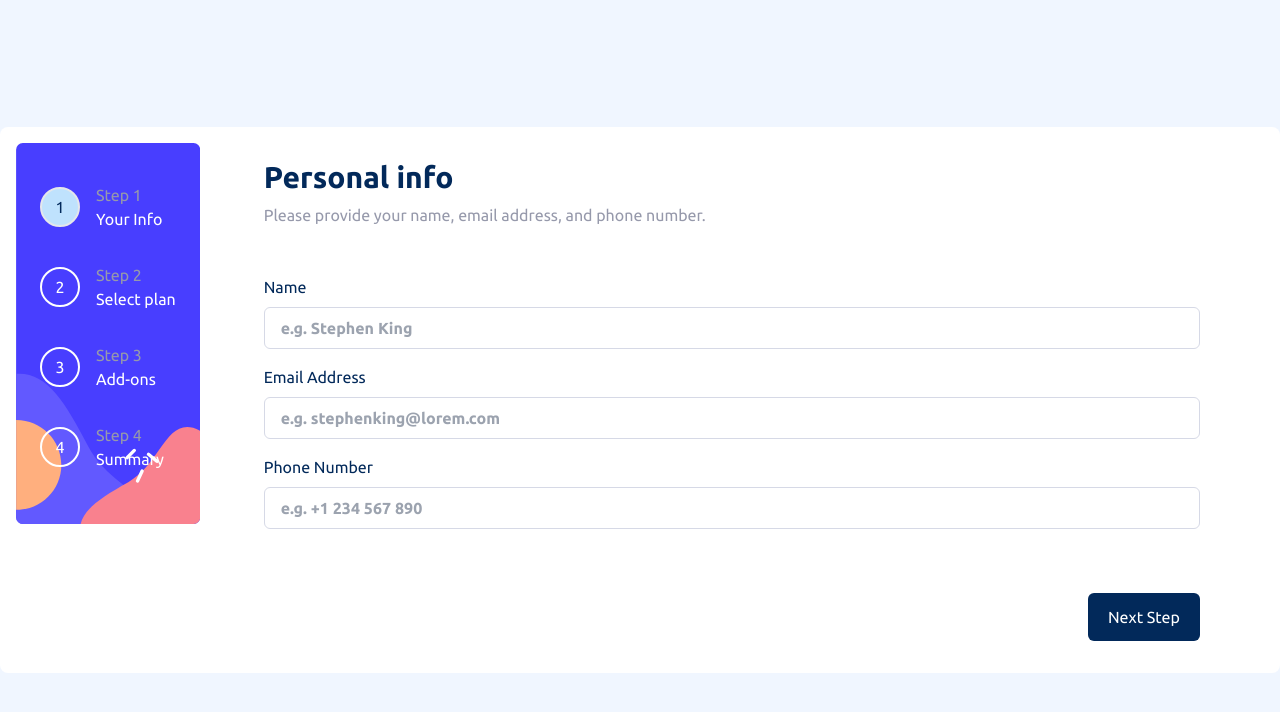
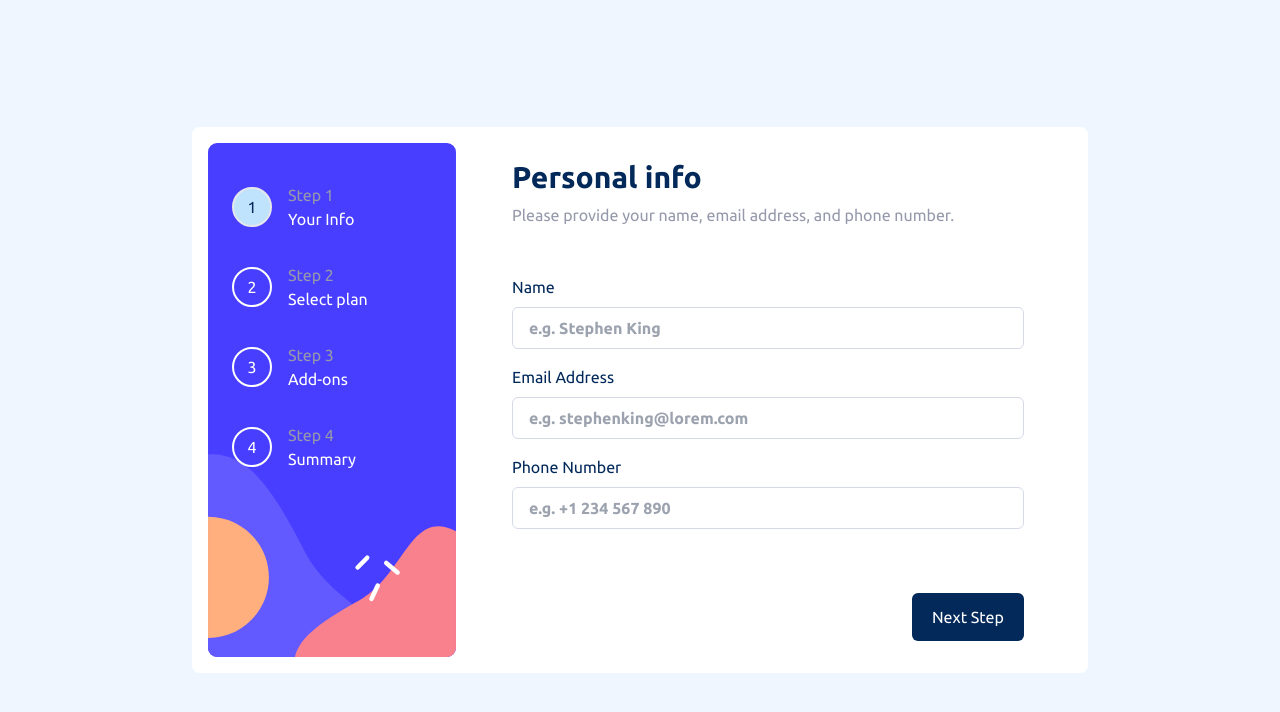
Before and after one commit to vitaovich/FM-multi-step-form, a Next.js app: page / in a window 1280 px wide. Shown: the top 712 px of the page. Built offline with nearby package versions, Linux system fonts and the light colour scheme.

Commit message:
adjust widths and margins

```diff
--- a/components/sideBar.tsx
+++ b/components/sideBar.tsx
@@ -12,7 +12,7 @@ const Sidebar: React.FC<{selectedStep: number}> = (props) => {
     ])
 
     return (
-        <div id='sidebar' className='absolute top-0 inset-x-0 p-6 h-1/4 md:relative md:top-auto md:inset-x-auto md:h-auto'>
+        <div id='sidebar' className='absolute top-0 inset-x-0 p-6 md:relative md:top-auto md:inset-x-auto md:w-64'>
             <div className=''>
                 <div className="flex flex-row justify-center md:flex-col">
                     {
--- a/pages/index.tsx
+++ b/pages/index.tsx
@@ -113,9 +113,9 @@ export default function Home() {
         <title>Multi Step Form</title>
       </Head>
       <div className='flex justify-center min-h-screen bg-Magnolia font-ubuntu md:items-center'>
-        <div className='container rounded-lg text-MarineBlue md:flex md:flex-row md:bg-white md:p-4'>
+        <div className='container rounded-lg text-MarineBlue md:flex md:flex-row md:bg-white md:p-4 md:max-w-4xl'>
           <Sidebar selectedStep={curStep + 1}></Sidebar>
-          <div className="flex flex-col grow md:mx-12">
+          <div className="flex flex-col grow md:mx-8">
             <StepContainer title={stepForms[curStep].title} description={stepForms[curStep].description}>
               {stepForms[curStep].form}
             </ StepContainer>
--- a/styles/globals.css
+++ b/styles/globals.css
@@ -8,7 +8,7 @@
     background-size: contain
 }
 
-@media(max-width: 500px) {
+@media(max-width: 768px) {
     #sidebar {
         background-image: url('../public/images/bg-sidebar-mobile.svg');
         background-repeat: no-repeat;
```
